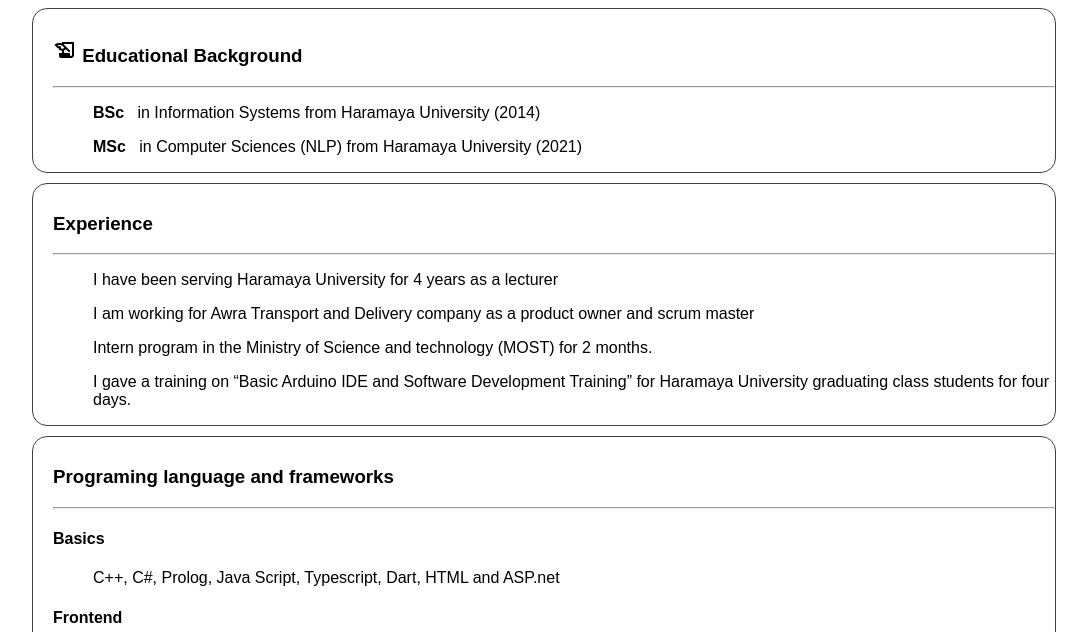
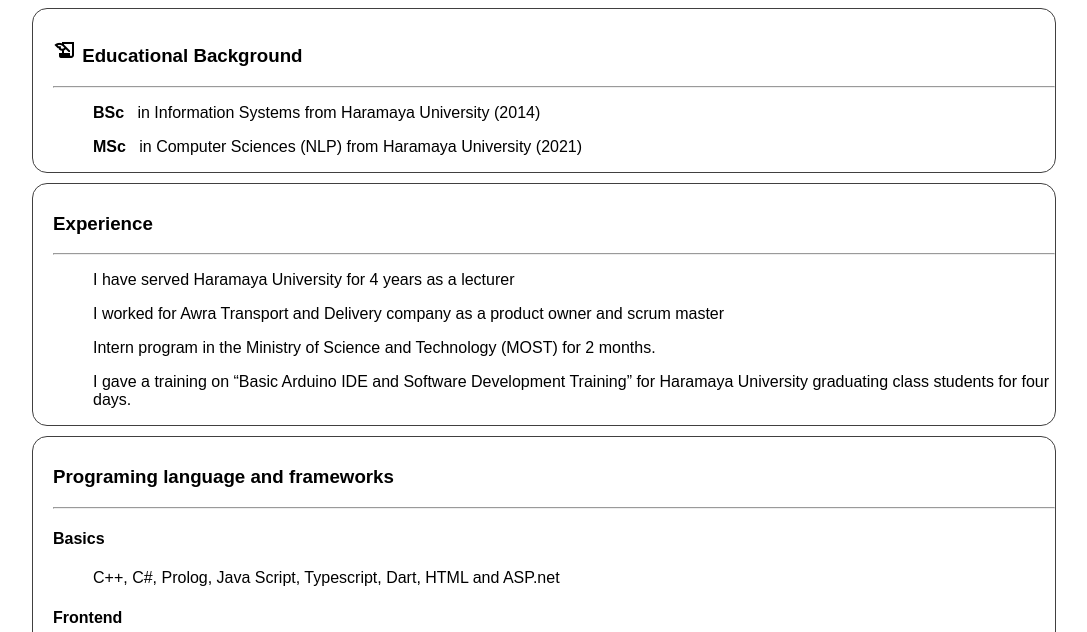
Before and after one commit to Abduino/personal-webpage, a plain HTML site: page index.html in a window 1280 px wide. Shown: the part 468-1100 px from the top of the page, without its empty margins (106-1193 px from the left). Drawn offline with Linux system fonts and the light colour scheme; a web font is replaced by a local one.

Commit message:
Update index.html

```diff
--- a/index.html
+++ b/index.html
@@ -62,9 +62,9 @@
 		<dl>
 			<dt><h3>Experience </h3></dt>
 			<hr/>
-			<dd><p>I have been serving Haramaya University for 4 years as a lecturer</p></dd>
-			<dd><p>I am working for Awra Transport and Delivery company as a product owner and scrum master</p></dd>
-			<dd><p>Intern program in the Ministry of Science and technology (MOST) for 2 months. </p></dd>
+			<dd><p>I have served Haramaya University for 4 years as a lecturer</p></dd>
+			<dd><p>I worked for Awra Transport and Delivery company as a product owner and scrum master</p></dd>
+			<dd><p>Intern program in the Ministry of Science and Technology (MOST) for 2 months. </p></dd>
 			<dd><p>I gave a training on “Basic Arduino IDE and Software Development Training” for Haramaya University graduating class students for four days. </p></dd>
 		</dl>
 	</div>
```
